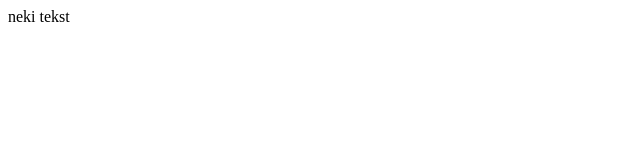
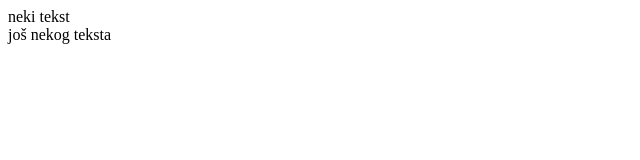
Before and after one commit to Tetka95/algebra.vjezba.html.1, a plain HTML site: page index.html in a window 1280 px wide. Shown: the whole page, without its empty margins (0-640 px from the left). Drawn offline with Linux system fonts and the light colour scheme.

Commit message:
dodan tekst

```diff
--- a/index.html
+++ b/index.html
@@ -6,5 +6,7 @@
     </head>
     <body>
         neki tekst
+        <br>
+        još nekog teksta
     </body>
 </html>
```
